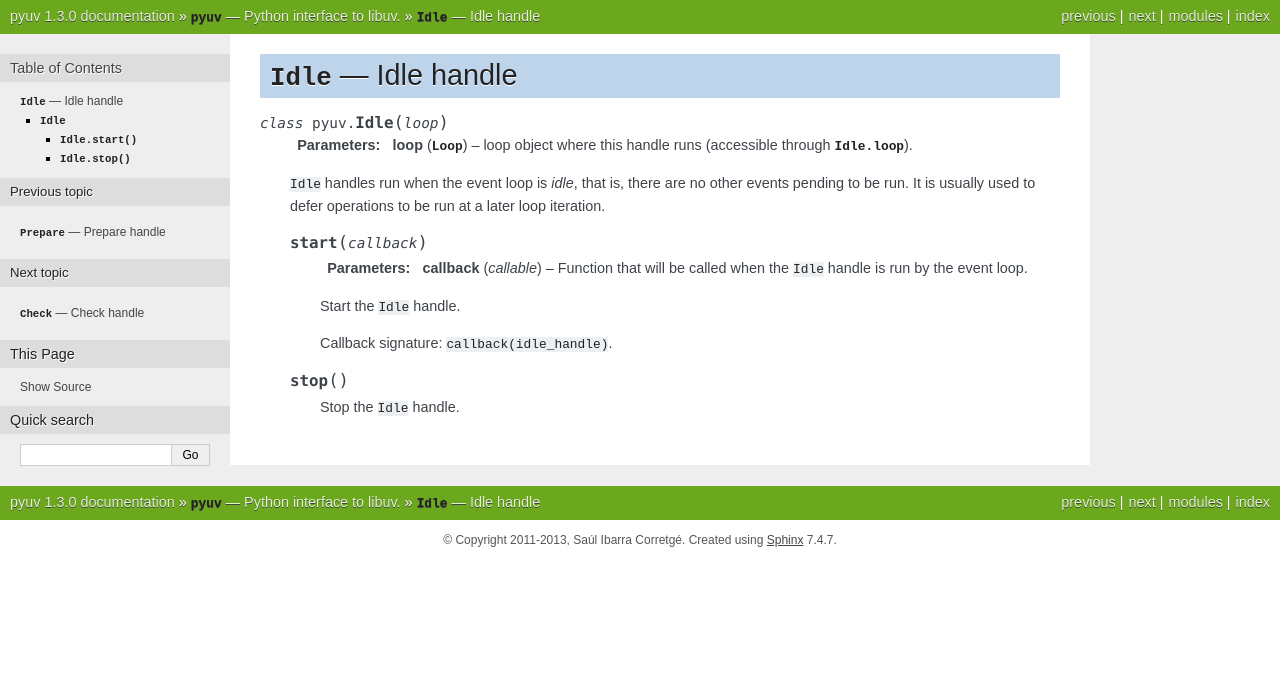
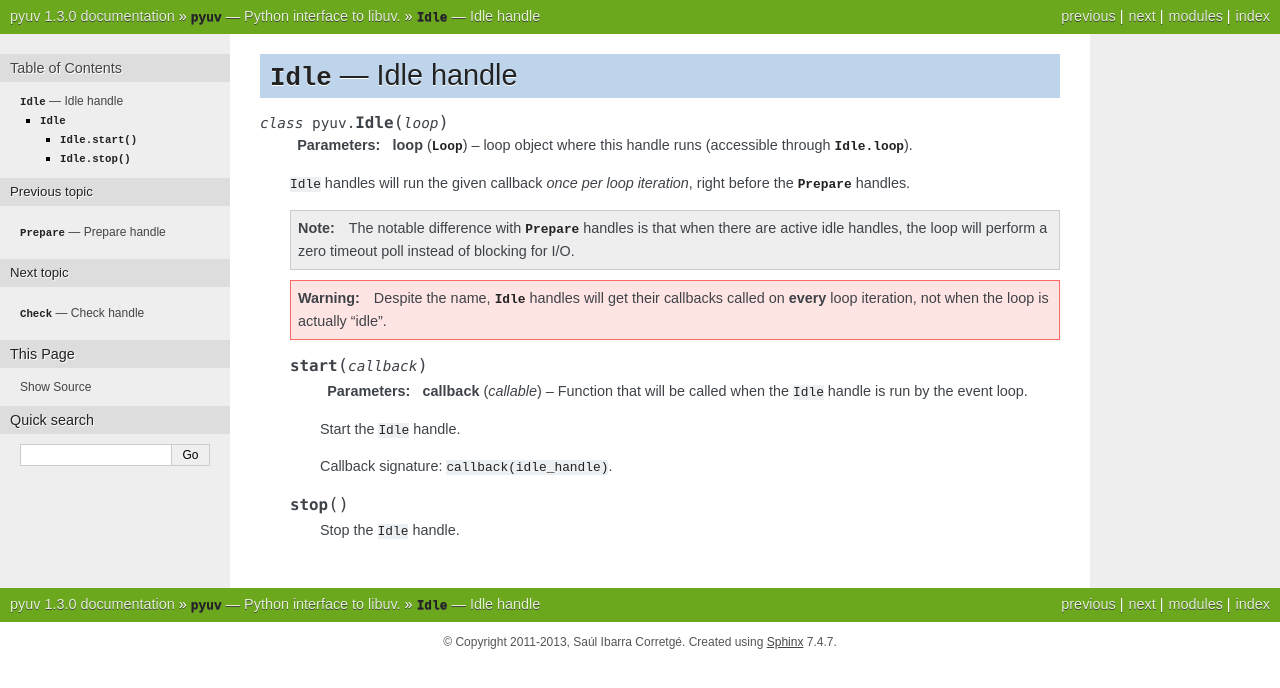
Before and after one commit to saghul/pyuv, a Sphinx documentation site: the page built from docs/idle.rst, in a window 1280 px wide. Shown: the top 688 px of the page. Built offline with Sphinx 7.4.7, drawn with Linux system fonts in a browser that asks for light colours.

Commit message:
Update documentation on Idle handle.

```diff
--- a/docs/idle.rst
+++ b/docs/idle.rst
@@ -14,9 +14,18 @@
     :type loop: :py:class:`Loop`
     :param loop: loop object where this handle runs (accessible through :py:attr:`Idle.loop`).
 
-    ``Idle`` handles run when the event loop is *idle*, that is, there are no
-    other events pending to be run. It is usually used to defer operations to
-    be run at a later loop iteration.
+    ``Idle`` handles will run the given callback *once per loop iteration*, right
+    before the :py:class:`Prepare` handles.
+
+    .. note::
+        The notable difference with :py:class:`Prepare` handles is that
+        when there are active idle handles, the loop will perform a zero
+        timeout poll instead of blocking for I/O.
+
+    .. warning::
+        Despite the name, :py:class:`Idle` handles will get their callbacks
+        called on **every** loop iteration, not when the loop is actually
+        "idle".
 
 
     .. py:method:: start(callback)
```
